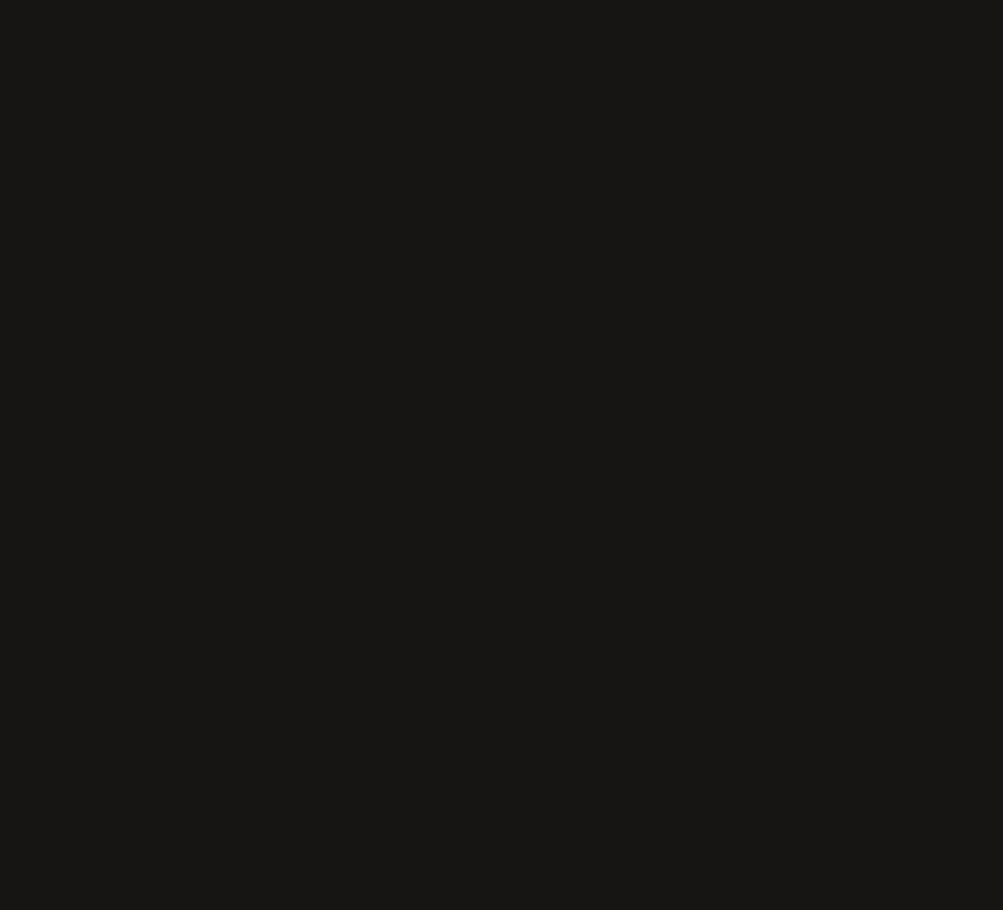
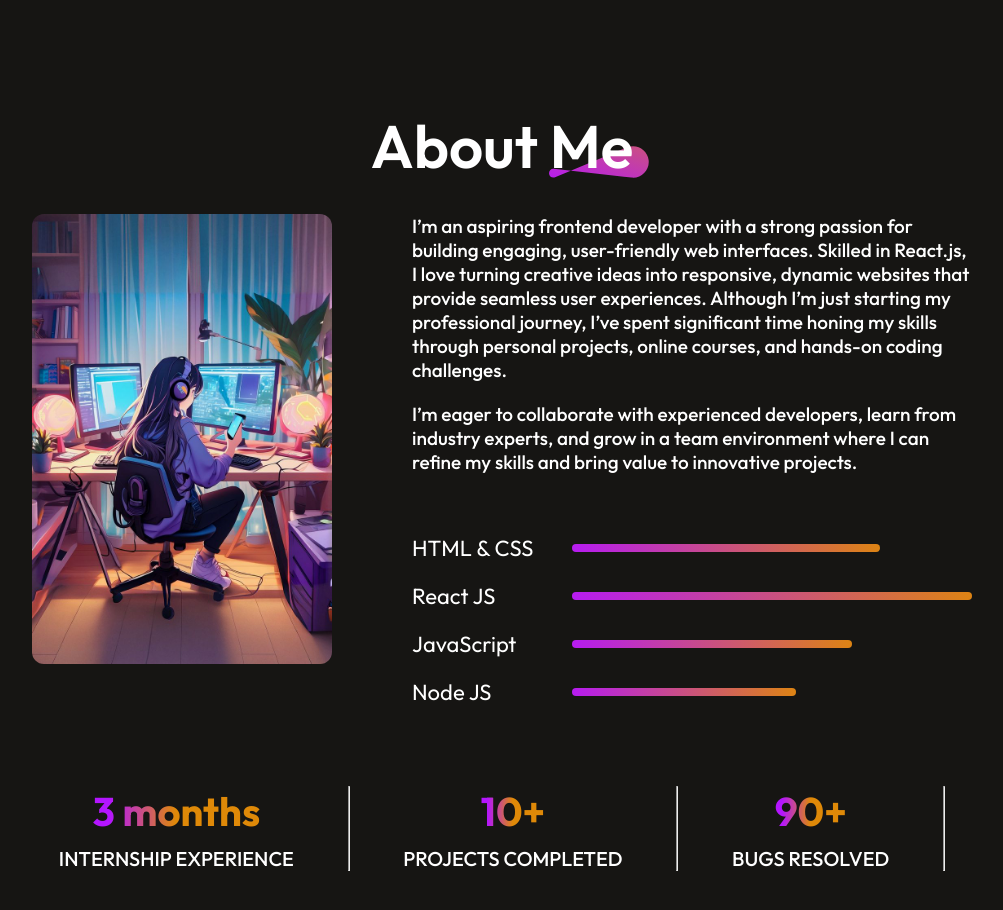
Before and after one commit to imkashishkathuria/my-portfolio, a React (Vite) app: page / in a window 1280 px wide. Shown: the part 652-1562 px from the top of the page, without its empty margins (138-1141 px from the left). Before the commit the page ends 820 px from the top, so only its background shows below. Built offline with nearby package versions, Linux system fonts and the light colour scheme.

Commit message:
complete about section

```diff
--- a/src/App.jsx
+++ b/src/App.jsx
@@ -1,3 +1,4 @@
+import About from "./Components/About/About"
 import Hero from "./Components/Hero/Hero"
 import Navbar from "./Components/Navbar/Navbar"
 
@@ -7,6 +8,7 @@ const App = () => {
 
       <Navbar />
       <Hero />
+      <About />
     </div>
   )
 }
--- /dev/null
+++ b/src/Components/About/About.css
@@ -0,0 +1,124 @@
+.about{
+    flex-direction: column;
+    align-items: center;
+    justify-content: center;
+    gap: 80px;
+    margin: 60px 170px;
+    /* margin-bottom: 90px; */
+
+}
+
+.about-title h1{
+    padding: 0px 60px;
+    font-size: 60px;
+    font-weight: 600;
+    margin-bottom: 30px;
+
+}
+
+.about-title{
+    position: relative;
+    /* z-index: 1; */
+    text-align: center;
+    align-items: center;
+}
+
+.about-title img{
+    position: absolute;
+    bottom: 0;
+    align-items: center;
+    top: 50%;
+    left: 55%;
+    /* right: 0; */
+    z-index: -1;
+    width: 100px;
+    /* left: 0; */
+}
+.about-sections{
+    display: flex;
+    gap: 80px;
+}
+
+.about-sections img{
+    border-radius: 12px;
+}
+
+.about-right{
+    display: flex;
+    flex-direction: column;
+    gap: 60px;
+    margin-bottom: 80px;
+}
+
+.about-para{
+    display: flex;
+    flex-direction: column;
+    gap: 20px;
+    font-size: 19px;
+    font-weight: 500;
+}
+
+.about-skills{
+    display: flex;
+    flex-direction: column;
+    gap: 20px;
+}
+.about-skill{
+    display: flex;
+    gap: 10px;
+    align-items: center;
+    transition: 0.3s;
+}
+
+.about-skill p{
+    min-width: 150px;
+    font-size: 22px;
+    font-weight: 500px;
+}
+.about-skill hr{
+    outline: none;
+    border: none;
+    width: 100%;
+    height: 8px;
+    border-radius: 50px;
+    background: linear-gradient(264deg, #DF8908 -5.09%, #B415FF 106.28%);
+
+}
+
+.about-achievements{
+    display: flex;
+    width: 100%;
+    justify-content: space-around;
+    padding-bottom: 100px;
+
+}
+
+.about-achievement{
+    display: flex;
+    flex-direction: column;
+    align-items: center;
+    gap: 10px;
+    transition: 0.5s;
+}
+
+.about-achievement h1{
+    font-size: 40px;
+    font-weight: 700;
+    background: linear-gradient(270deg, #DF8908 50.41%, #B415FF 90.25%);
+    background-clip: text;
+    -webkit-background-clip: text;
+    -webkit-text-fill-color: transparent;
+}
+.about-achievement p{
+    font-size: 20px;
+    font-weight: 500;
+}
+
+.about-skill:hover{
+    transform: scale(1.05);
+    transition: 0.3s;
+}
+.about-achievement:hover{
+    transform: scale(1.05);
+    transition: 0.5s;
+}
--- /dev/null
+++ b/src/Components/About/About.jsx
@@ -0,0 +1,66 @@
+import "./About.css"
+import theme_pattern from '../../assets/theme_pattern.svg';
+import profile_img from '../../assets/profile_img.jpg';
+
+const About = () => {
+  return (
+    <div className="about">
+        <div className="about-title">
+            <h1>About Me</h1>
+            <img src={theme_pattern} alt="" />
+        </div>
+        <div className="about-sections">
+            <div className="about-left">
+                <img src={profile_img} alt="" width="300px"  height="450px" />
+            </div>
+            <div className="about-right">
+                <div className="about-para">
+                    <p>I’m an aspiring frontend developer with a strong passion for building engaging, user-friendly web interfaces. Skilled in React.js, I love turning creative ideas into responsive, dynamic websites that provide seamless user experiences. Although I’m just starting my professional journey, I’ve spent significant time honing my skills through personal projects, online courses, and hands-on coding challenges.</p>
+                    <p>I’m eager to collaborate with experienced developers, learn from industry experts, and grow in a team environment where I can refine my skills and bring value to innovative projects. </p>
+                </div>
+                <div className="about-skills">
+                    <div className="about-skill">
+                        <p>HTML & CSS</p>
+                        <hr style={{width: "55%"}} />
+                    </div>
+                    <div className="about-skill">
+                        <p>React JS</p>
+                        <hr style={{width: "75%"}} />
+                    </div>
+                    <div className="about-skill">
+                        <p>JavaScript</p>
+                        <hr style={{width: "50%"}} />
+                    </div>
+                    <div className="about-skill">
+                        <p>Node JS</p>
+                        <hr style={{width: "40%"}} />
+                    </div>
+                </div>
+            </div>
+
+
+        </div>
+        <div className="about-achievements">
+                <div className="about-achievement">
+                    <h1>3 months</h1>
+                    <p>INTERNSHIP EXPERIENCE</p>
+                </div>
+                <hr />
+                <div className="about-achievement">
+                    <h1>10+</h1>
+                    <p>PROJECTS COMPLETED</p>
+                </div>
+                <hr />
+                <div className="about-achievement">
+                    <h1>90+</h1>
+                    <p>BUGS RESOLVED</p>
+                </div>
+                <hr />
+
+            </div>
+
+    </div>
+  )
+}
+
+export default About
--- a/src/index.css
+++ b/src/index.css
@@ -4,7 +4,7 @@
 }
 
 body{
-  height: 100vh;
+  height: 120vh;
   background: #161513;
   color: white;
   font-family: 'outfit';
```
